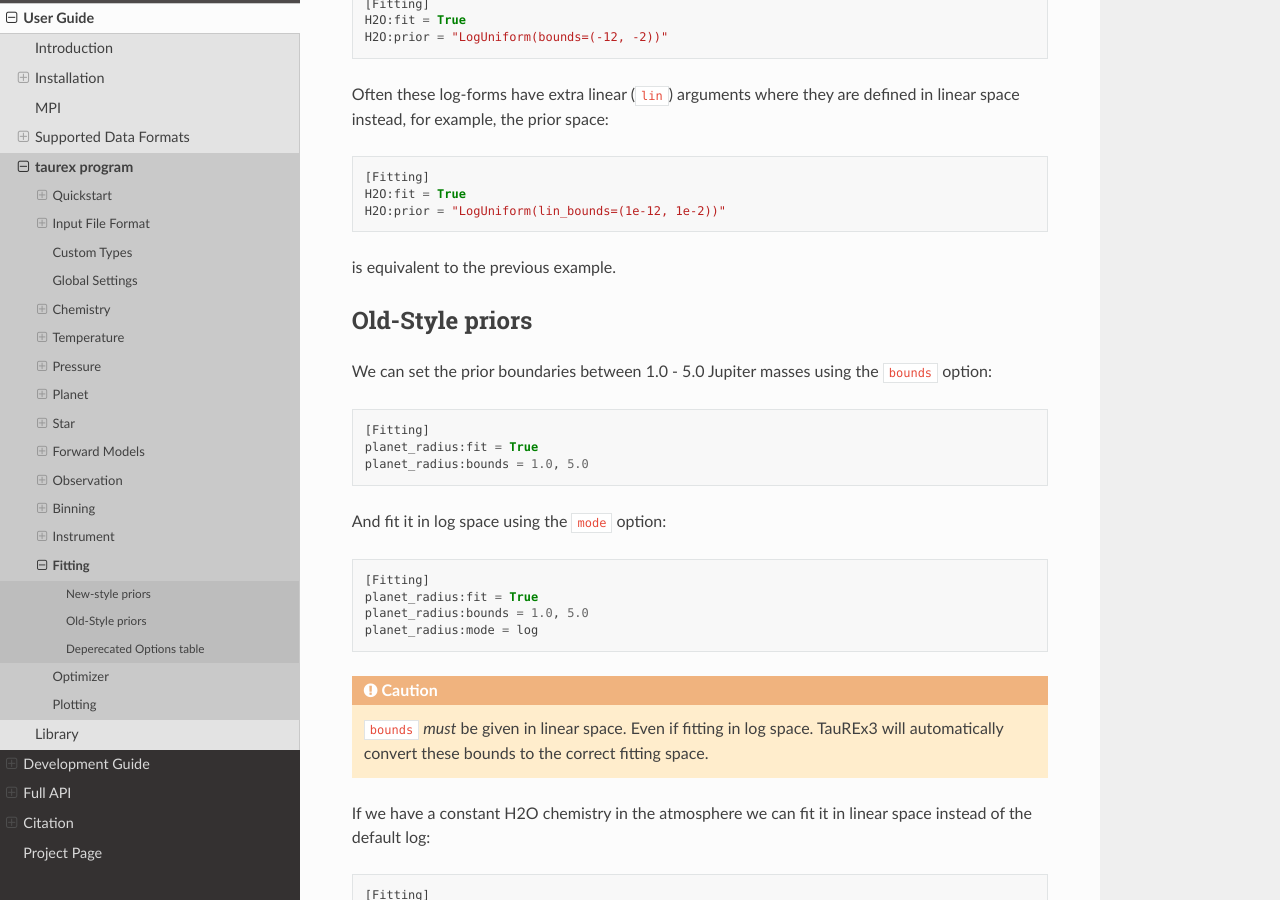
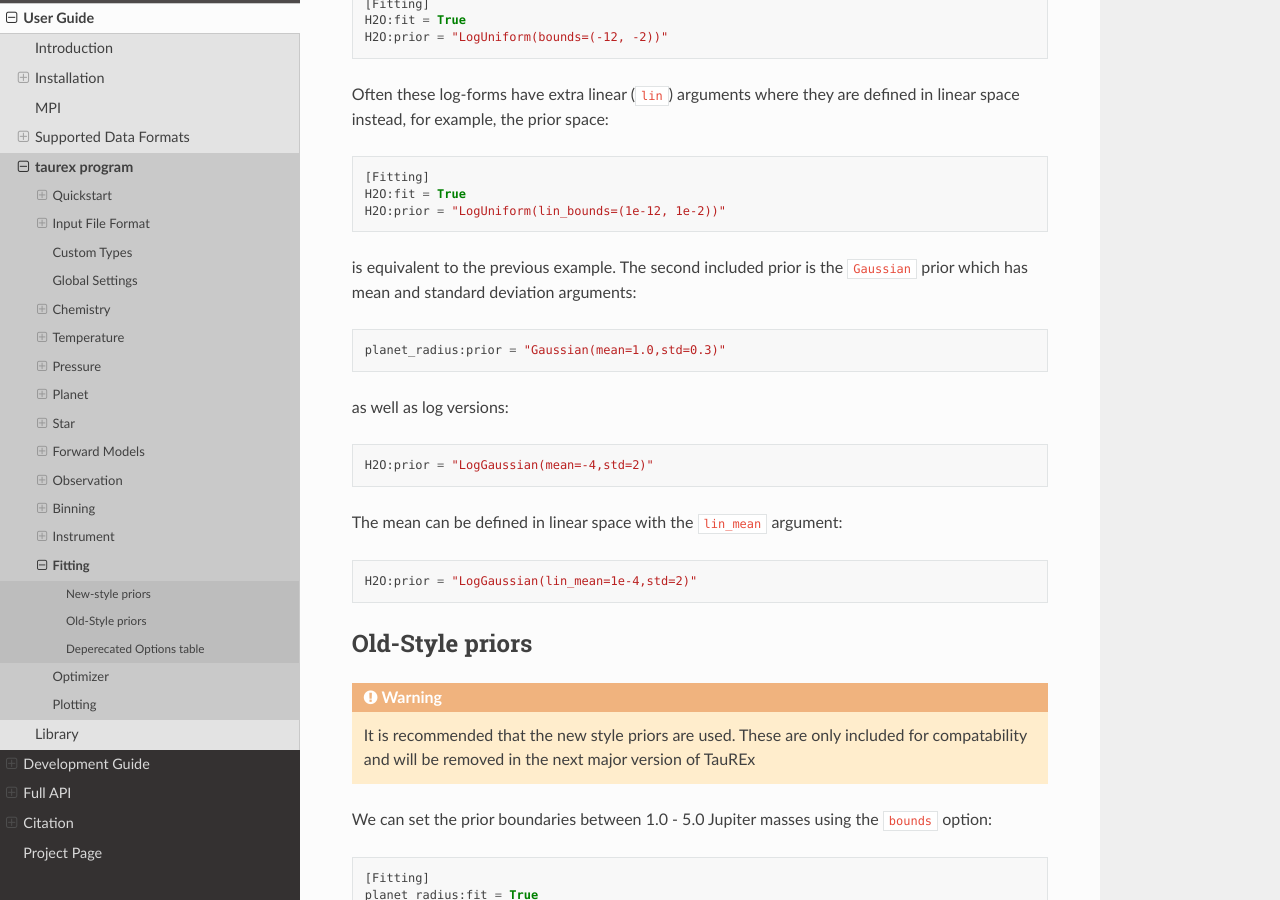
Before and after one commit to ucl-exoplanets/TauREx3_public, a Sphinx documentation site: the page built from doc/source/user/taurex/fitting.rst, in a window 1280 px wide and 900 px high, scrolled down 1046 px. Built offline with Sphinx 7.4.7 and the Read the Docs theme 2.0.0, drawn with Linux system fonts in a browser that asks for light colours; pages that are not in the unit, such as notebooks, are missing from menus.

Commit message:
Included documentation for new style priors

```diff
--- a/doc/source/user/taurex/fitting.rst
+++ b/doc/source/user/taurex/fitting.rst
@@ -57,11 +57,29 @@ prior space::
     H2O:prior = "LogUniform(lin_bounds=(1e-12, 1e-2))"
 
 is equivalent to the previous example.
+The second included prior is the ``Gaussian`` prior which
+has mean and standard deviation arguments::
+
+    planet_radius:prior = "Gaussian(mean=1.0,std=0.3)"
+
+as well as log versions::
+
+    H2O:prior = "LogGaussian(mean=-4,std=2)"
+
+The mean can be defined in linear space with the ``lin_mean``
+argument::
+
+    H2O:prior = "LogGaussian(lin_mean=1e-4,std=2)"
 
 
 
 Old-Style priors
 ================
+
+.. warning::
+    It is recommended that the new style priors are used.
+    These are only included for compatability and will be removed in
+    the next major version of TauREx
 
 We can set the prior boundaries between 1.0 - 5.0 Jupiter masses
 using the ``bounds`` option::
```
Also changed, not shown: doc/source/api/taurex.core.rst (+9 -0 lines), 1 other file.
